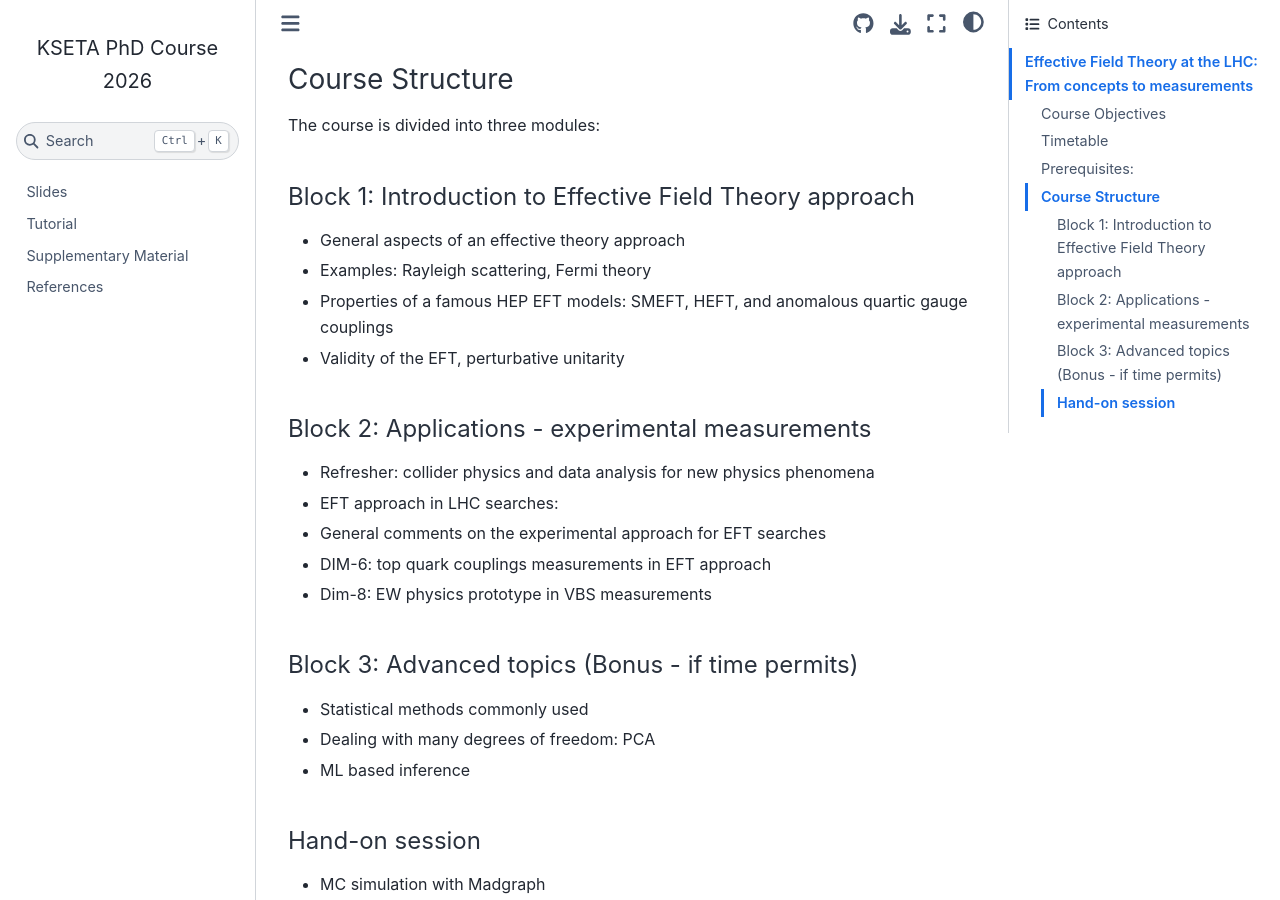
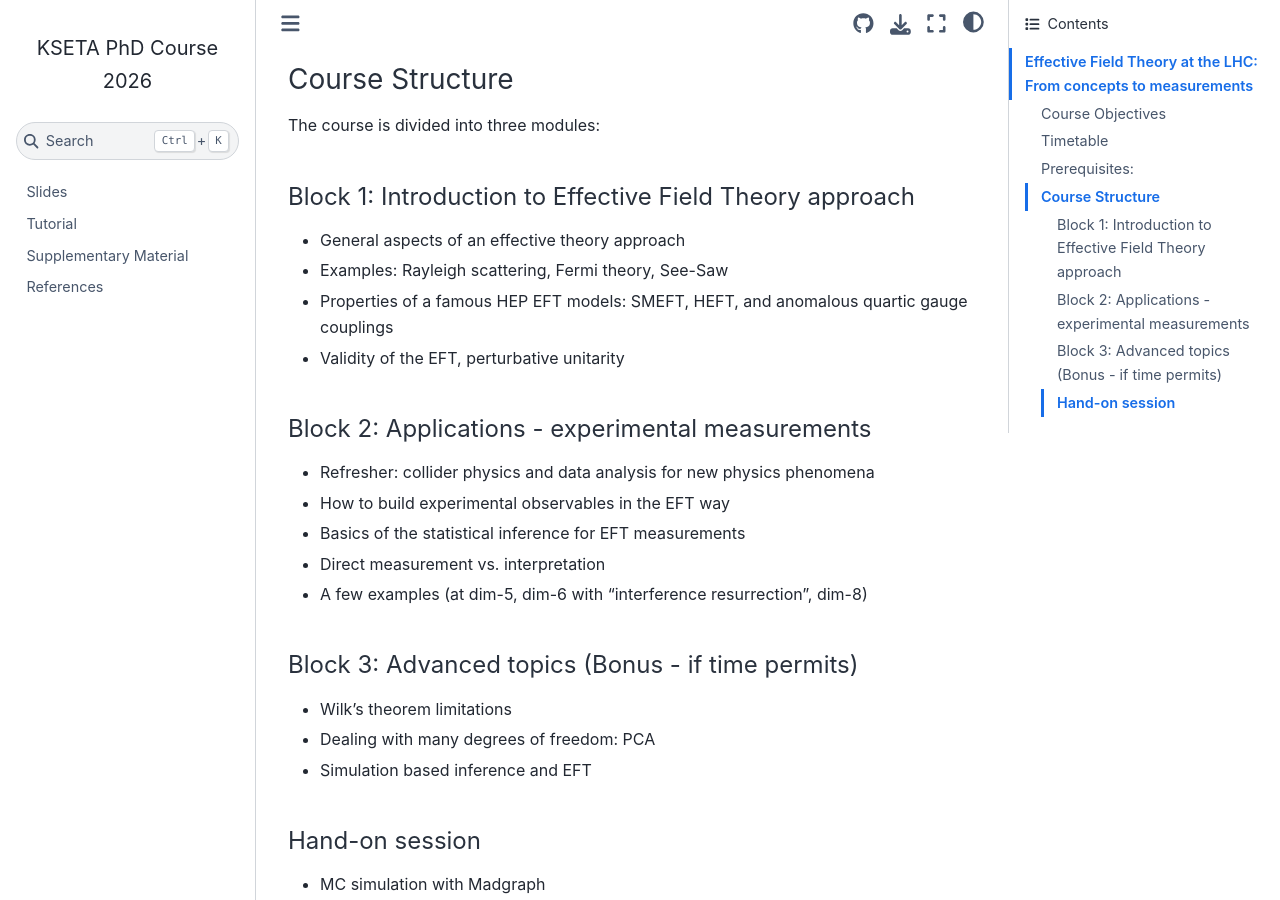
Before and after one commit to mpresill/KSETA_2026, a Jupyter Book: the page built from intro.md, in a window 1280 px wide and 900 px high, scrolled down 1181 px. Built offline with Jupyter Book 1.0.4 settings and Sphinx 7.4.7 and the Sphinx Book theme 1.1.4, drawn with Linux system fonts in a browser that asks for light colours.

Commit message:
Update course modules with additional examples and topics
Expanded content in the course outline with additional examples and topics.

```diff
--- a/intro.md
+++ b/intro.md
@@ -29,21 +29,21 @@ The course is divided into three modules:
 
 #### Block 1: Introduction to Effective Field Theory approach
 - General aspects of an effective theory approach
-- Examples: Rayleigh scattering, Fermi theory
+- Examples: Rayleigh scattering, Fermi theory, See-Saw
 - Properties of a famous HEP EFT models: SMEFT, HEFT, and anomalous quartic gauge couplings
 - Validity of the EFT, perturbative unitarity
 
 #### Block 2: Applications - experimental measurements
 - Refresher: collider physics and data analysis for new physics phenomena
-- EFT approach in LHC searches:
-- General comments on the experimental approach for EFT searches
-- DIM-6: top quark couplings measurements in EFT approach
-- Dim-8: EW physics prototype in VBS measurements
+- How to build experimental observables in the EFT way
+- Basics of the statistical inference for EFT measurements
+- Direct measurement vs. interpretation
+- A few examples (at dim-5, dim-6 with "interference resurrection", dim-8)
 
 #### Block 3: Advanced topics (Bonus - if time permits)
-- Statistical methods commonly used
+- Wilk's theorem limitations
 - Dealing with many degrees of freedom: PCA
-- ML based inference
+- Simulation based inference and EFT
 
 #### Hand-on session
 - MC simulation with Madgraph
```
